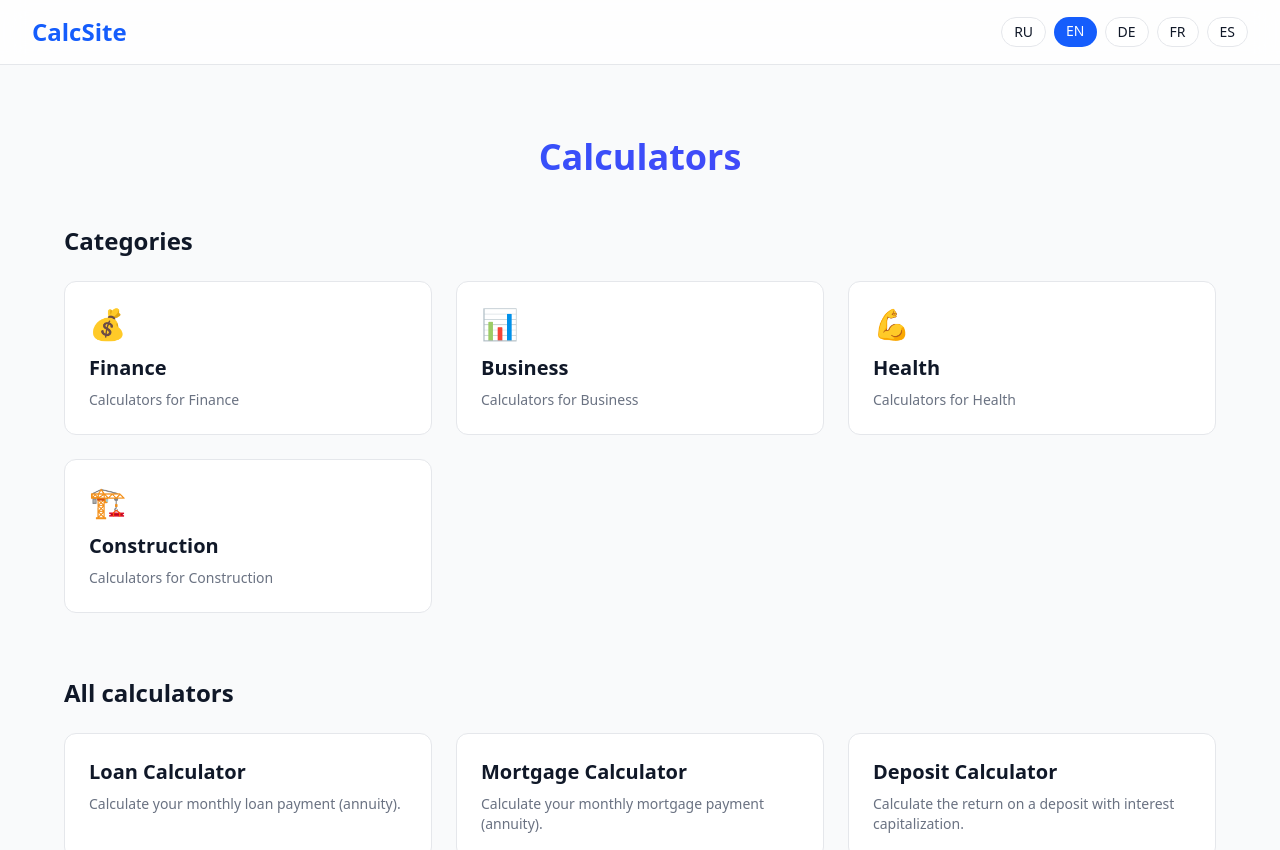
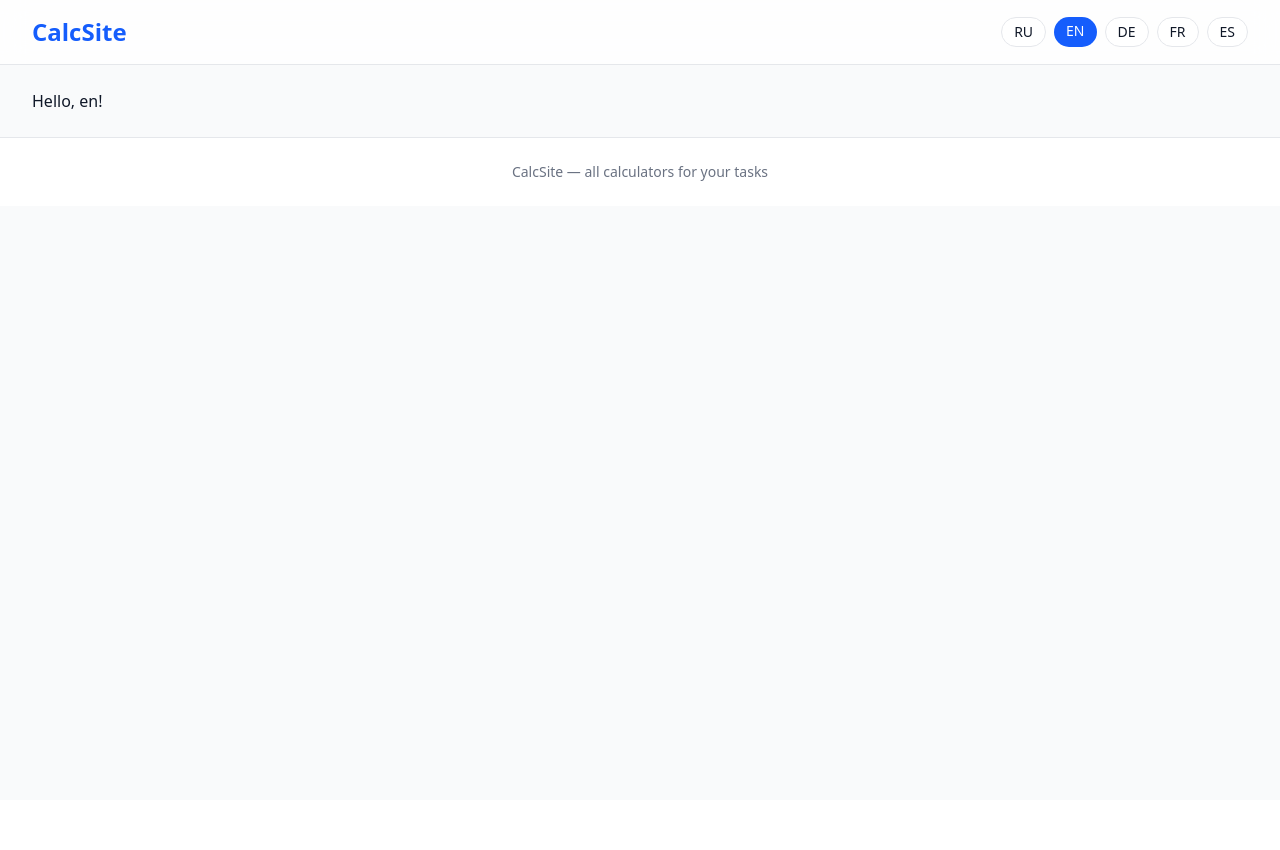
Before and after one commit to pachanpro/Calculator, a Next.js app: page /en in a window 1280 px wide. Shown: the top 850 px of the page. After the commit the page ends 800 px from the top, so only its background shows below. Built offline with nearby package versions, Linux system fonts and the light colour scheme.

Commit message:
Fix routing: add vercel.json rewrite, dynamic rendering

```diff
--- a/app/[lang]/page.tsx
+++ b/app/[lang]/page.tsx
@@ -1,73 +1,4 @@
-import { calculators, categories } from "../../data/calculators";
-import { getTranslations } from "../../lib/i18n";
-import Card from "../components/Card";
-
-type PageProps = {
-  params: Promise<{ lang: string }>;
-};
-
-export async function generateStaticParams() {
-  return [
-    { lang: "ru" },
-    { lang: "en" },
-    { lang: "de" },
-    { lang: "fr" },
-    { lang: "es" },
-  ];
+export default async function Page({ params }: { params: Promise<{ lang: string }> }) {
+  const { lang } = await params;
+  return <div>Hello, {lang}!</div>;
 }
-
-export const dynamic = 'force-static';
-export const dynamicParams = false;
-
-const categoryIcons: Record<string, string> = {
-  finance: "💰",
-  business: "📊",
-  health: "💪",
-  construction: "🏗️",
-};
-
-export default async function HomePage({ params }: PageProps) {
-  const { lang } = await params;
-  const t = await getTranslations(lang);
-
-  return (
-    <div className="max-w-7xl mx-auto px-4 py-12 sm:px-6 lg:px-8">
-      <h1 className="text-4xl font-bold text-center mb-12 bg-gradient-to-r from-blue-600 to-indigo-600 bg-clip-text text-transparent">
-        {t.common.title}
-      </h1>
-
-      <section className="mb-16">
-        <h2 className="text-2xl font-semibold mb-6">{t.common.categories}</h2>
-        <div className="grid grid-cols-1 sm:grid-cols-2 lg:grid-cols-3 gap-6">
-          {categories.map((cat) => (
-            <Card
-              key={cat.slug}
-              href={`/${lang}/${cat.slug}`}
-              title={t.categories[cat.slug] || cat.slug}
-              description={
-                lang === "ru"
-                  ? `Калькуляторы по теме ${t.categories[cat.slug] || cat.slug}`
-                  : `Calculators for ${t.categories[cat.slug] || cat.slug}`
-              }
-              icon={categoryIcons[cat.slug] || "📁"}
-            />
-          ))}
-        </div>
-      </section>
-
-      <section>
-        <h2 className="text-2xl font-semibold mb-6">{t.common.all_calculators}</h2>
-        <div className="grid grid-cols-1 sm:grid-cols-2 lg:grid-cols-3 gap-6">
-          {calculators.map((calc) => (
-            <Card
-              key={`${calc.category}-${calc.slug}`}
-              href={`/${lang}/${calc.category}/${calc.slug}`}
-              title={t.calculators[calc.slug]?.title || calc.title}
-              description={t.calculators[calc.slug]?.description || calc.description}
-            />
-          ))}
-        </div>
-      </section>
-    </div>
-  );
-}
```
Also changed, not shown: vercel.json.
